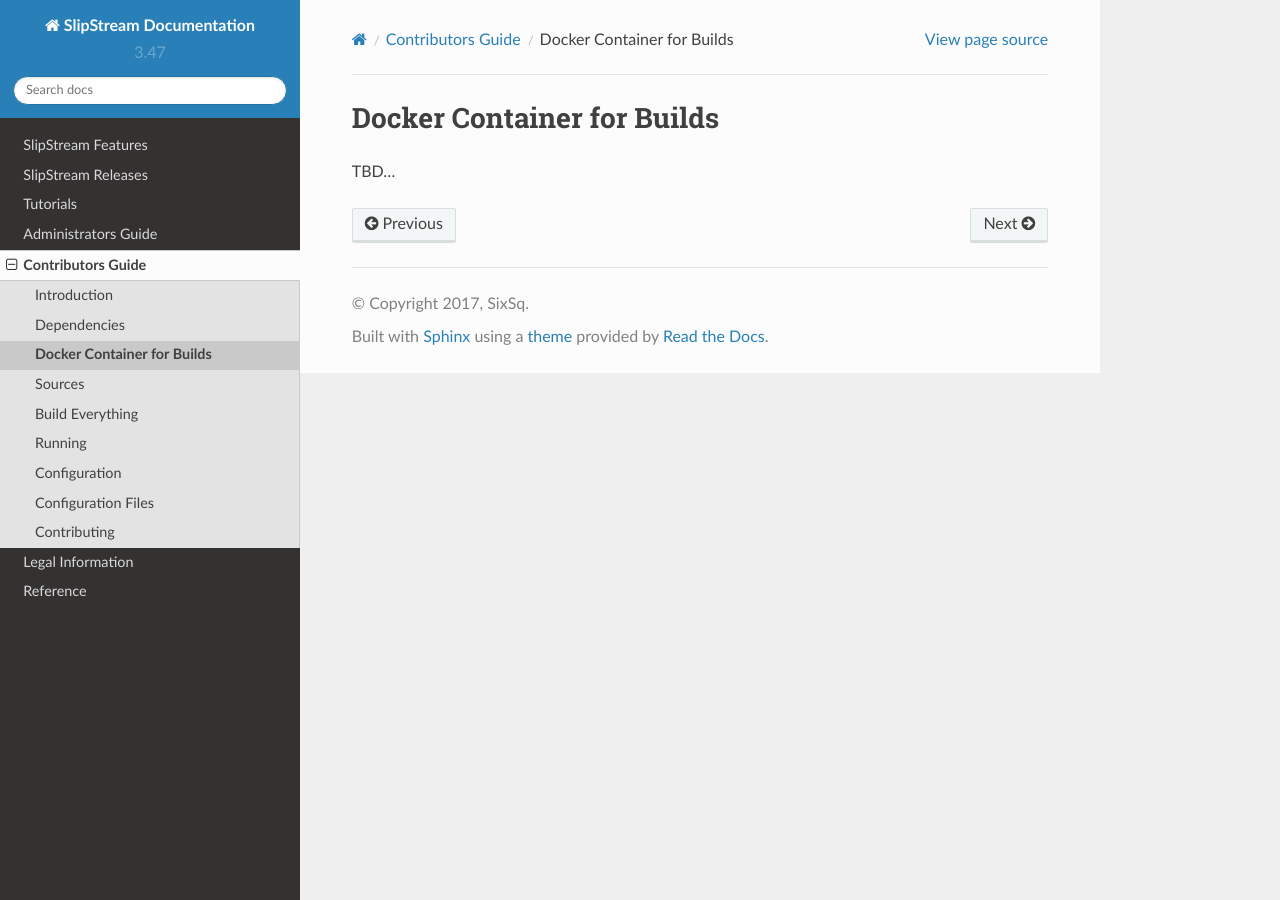
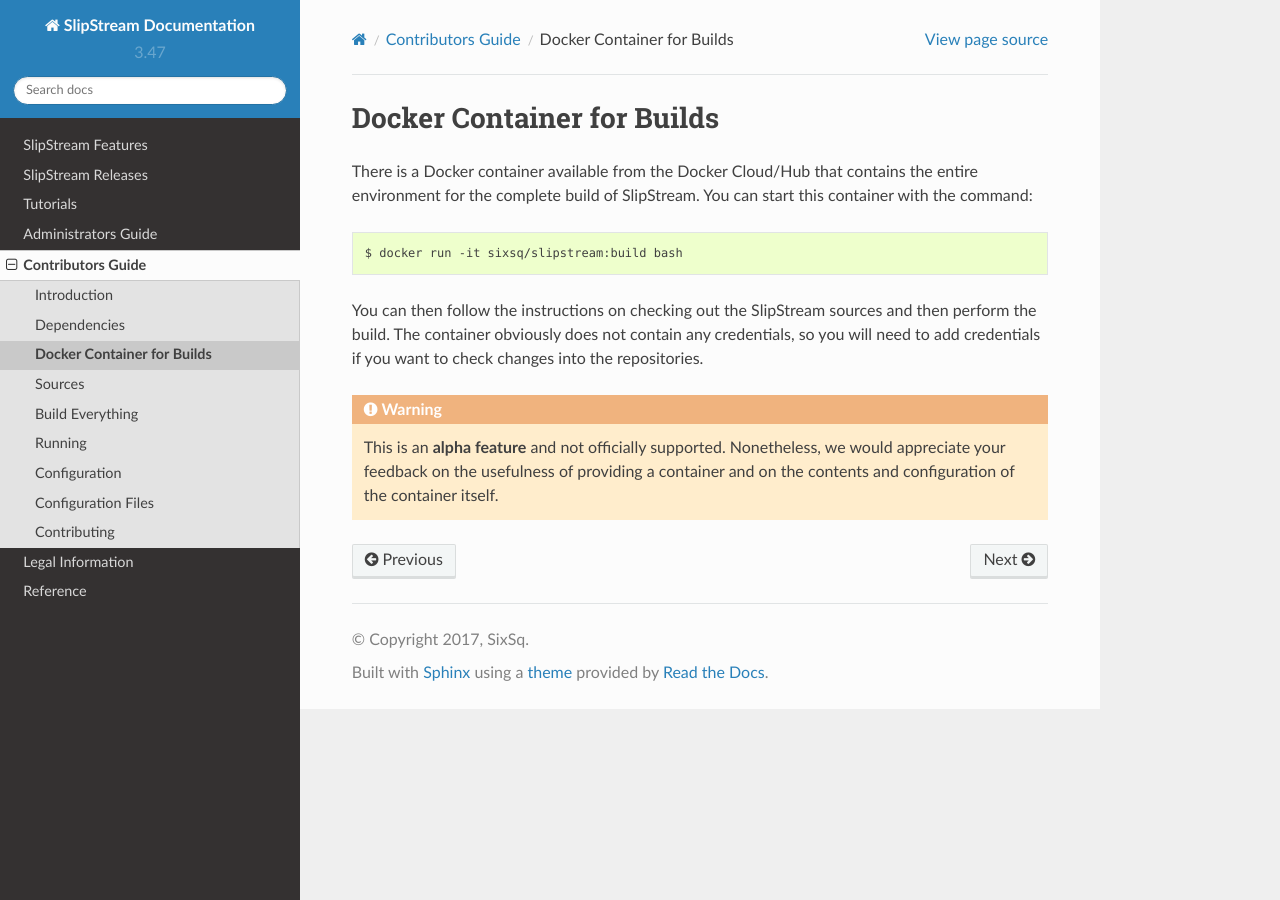
Before and after one commit to slipstream/SlipStreamDocumentation, a Sphinx documentation site: the page built from docs/developer_guide/container.rst, in a window 1280 px wide. Built offline with Sphinx 7.4.7 and the Read the Docs theme 2.0.0, drawn with Linux system fonts in a browser that asks for light colours.

Commit message:
add container info; make minimal changes to run instructions

```diff
--- a/docs/developer_guide/container.rst
+++ b/docs/developer_guide/container.rst
@@ -3,4 +3,20 @@
 Docker Container for Builds
 ===========================
 
-TBD...
+There is a Docker container available from the Docker Cloud/Hub that
+contains the entire environment for the complete build of SlipStream.
+You can start this container with the command::
+
+  $ docker run -it sixsq/slipstream:build bash
+
+You can then follow the instructions on checking out the SlipStream
+sources and then perform the build.  The container obviously does not
+contain any credentials, so you will need to add credentials if you
+want to check changes into the repositories.
+
+.. warning::
+
+   This is an **alpha feature** and not officially
+   supported. Nonetheless, we would appreciate your feedback on the
+   usefulness of providing a container and on the contents and
+   configuration of the container itself.
```
Also changed, not shown: docs/developer_guide/running.rst (+7 -7 lines).
